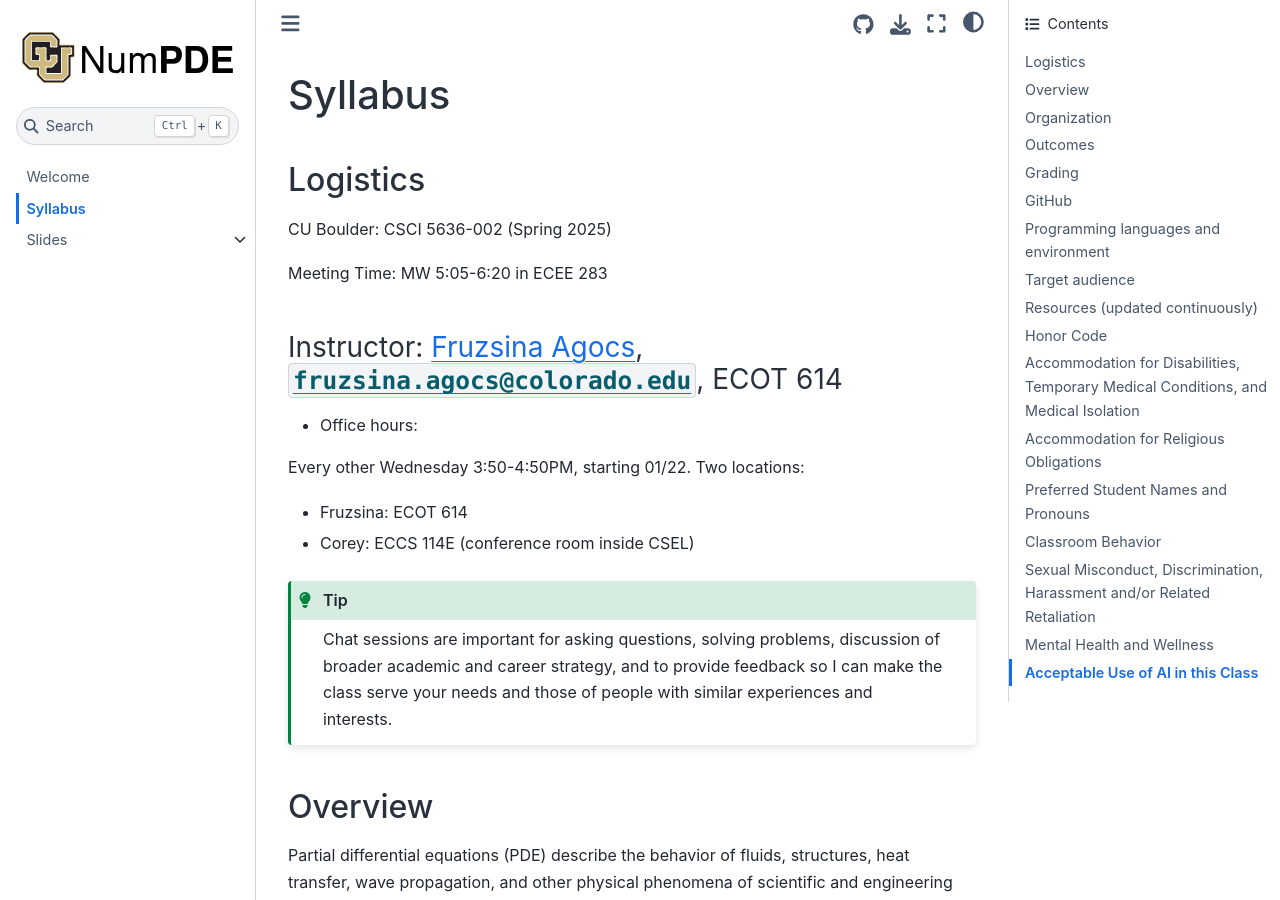
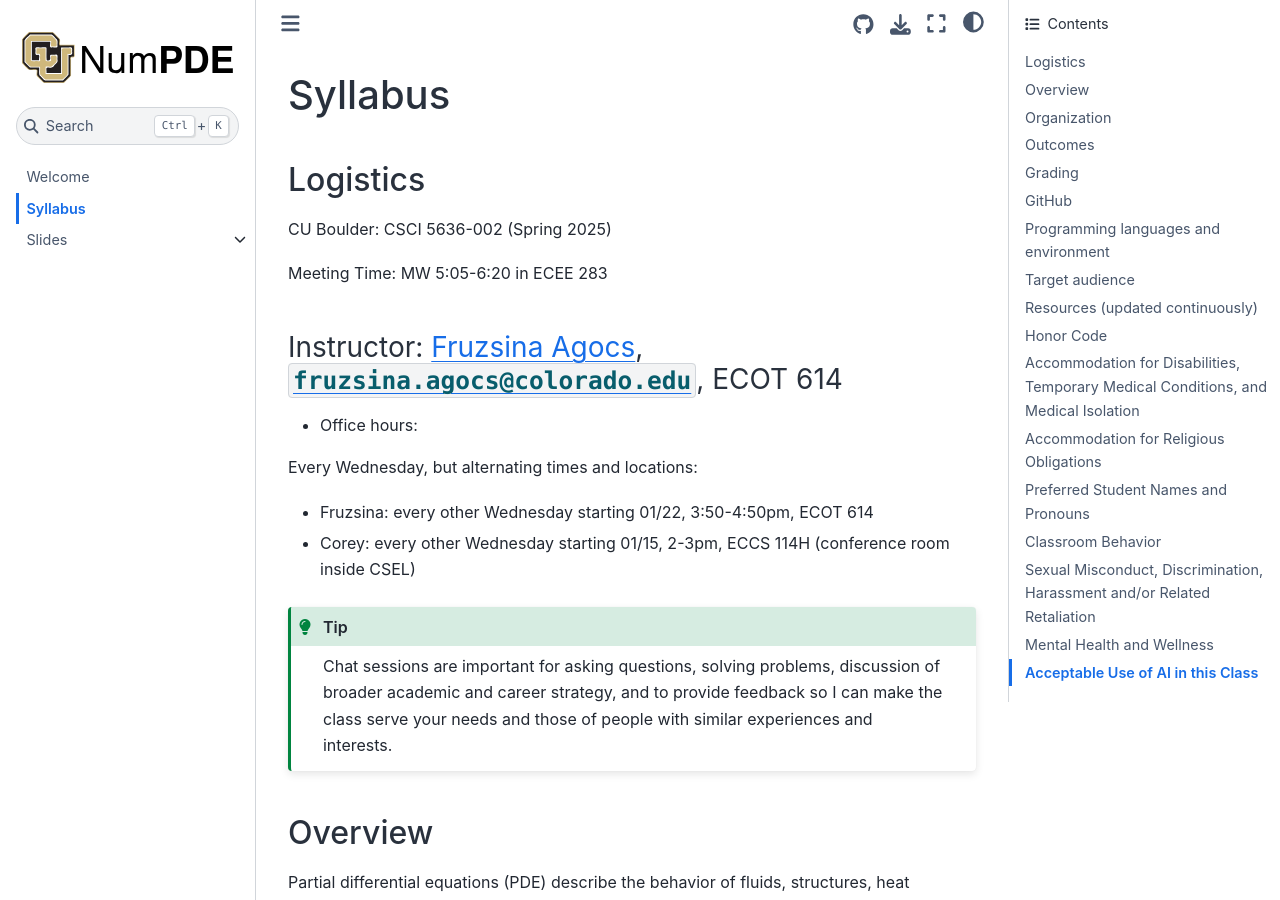
Before and after one commit to cu-numpde/spring25, a Jupyter Book: the page built from syllabus.md, in a window 1280 px wide and 900 px high. Built offline with Jupyter Book 1.0.4 settings and Sphinx 7.4.7 and the Sphinx Book theme 1.1.4, drawn with Linux system fonts in a browser that asks for light colours; pages that are not in the unit, such as notebooks, are missing from menus.

Commit message:
Updates office hours for Corey

```diff
--- a/syllabus.md
+++ b/syllabus.md
@@ -10,9 +10,9 @@ Meeting Time: MW 5:05-6:20 in ECEE 283
 
 * Office hours:
 
-Every other Wednesday 3:50-4:50PM, starting 01/22. Two locations:
-- Fruzsina: ECOT 614
-- Corey: ECCS 114E (conference room inside CSEL)
+Every Wednesday, but alternating times and locations:
+- Fruzsina: every other Wednesday starting 01/22, 3:50-4:50pm, ECOT 614
+- Corey: every other Wednesday starting 01/15, 2-3pm, ECCS 114H (conference room inside CSEL)
 
 :::{tip}
 Chat sessions are important for asking questions, solving problems, discussion of broader academic and career strategy, and to provide feedback so I can make the class serve your needs and those of people with similar experiences and interests.
```
Also changed, not shown: index.md (+3 -1 lines).
